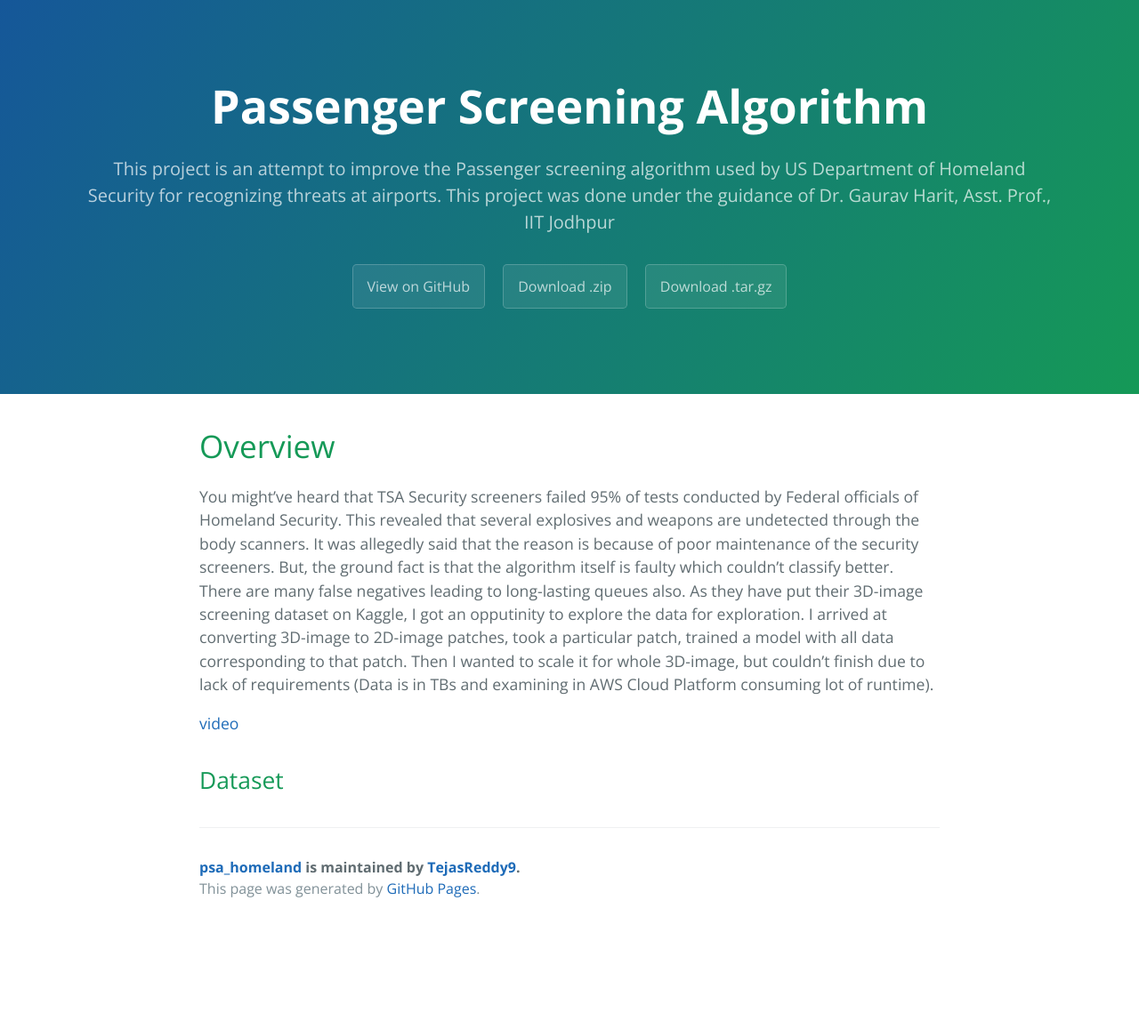
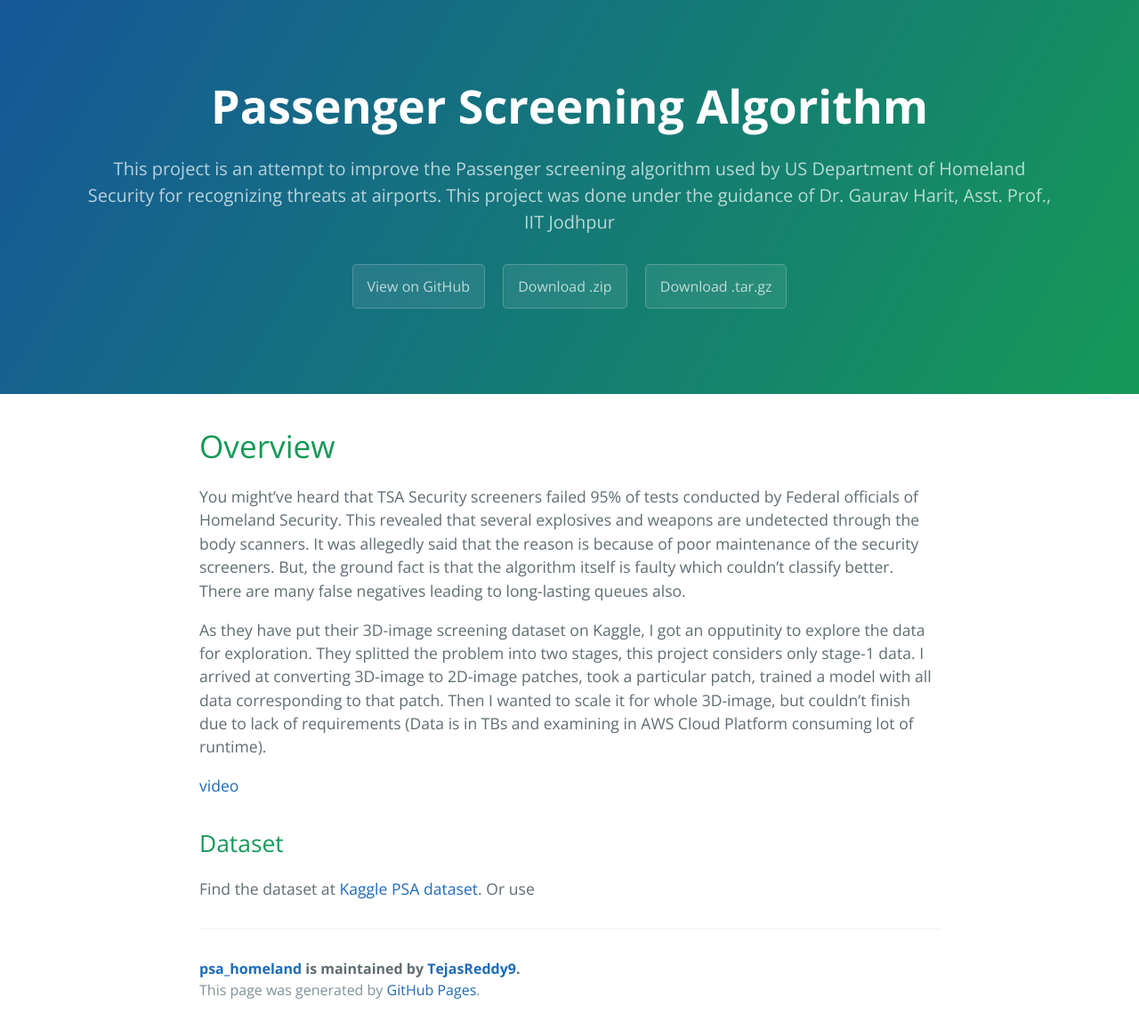
Before and after one commit to TejasReddy9/psa_homeland, a Jekyll site: the page built from docs/index.md, in a window 1280 px wide. Shown: the whole page at 89% size. Built offline with Jekyll 4.4.1, drawn with Linux system fonts in a browser that asks for light colours; our own code applies the rules of GitHub Pages for plain Markdown files; before the commit the page ends 1043 px from its top, so only the background shows below that.

Commit message:
Update index.md

```diff
--- a/docs/index.md
+++ b/docs/index.md
@@ -4,8 +4,12 @@
 
 # Overview
 
-You might've heard that TSA Security screeners failed 95% of tests conducted by Federal officials of Homeland Security. This revealed that several explosives and weapons are undetected through the body scanners. It was allegedly said that the reason is because of poor maintenance of the security screeners. But, the ground fact is that the algorithm itself is faulty which couldn't classify better. There are many false negatives leading to long-lasting queues also. As they have put their 3D-image screening dataset on Kaggle, I got an opputinity to explore the data for exploration. I arrived at converting 3D-image to 2D-image patches, took a particular patch, trained a model with all data corresponding to that patch. Then I wanted to scale it for whole 3D-image, but couldn't finish due to lack of requirements (Data is in TBs and examining in AWS Cloud Platform consuming lot of runtime).
+You might've heard that TSA Security screeners failed 95% of tests conducted by Federal officials of Homeland Security. This revealed that several explosives and weapons are undetected through the body scanners. It was allegedly said that the reason is because of poor maintenance of the security screeners. But, the ground fact is that the algorithm itself is faulty which couldn't classify better. There are many false negatives leading to long-lasting queues also.
 
-[video]()
+As they have put their 3D-image screening dataset on Kaggle, I got an opputinity to explore the data for exploration. They splitted the problem into two stages, this project considers only stage-1 data. I arrived at converting 3D-image to 2D-image patches, took a particular patch, trained a model with all data corresponding to that patch. Then I wanted to scale it for whole 3D-image, but couldn't finish due to lack of requirements (Data is in TBs and examining in AWS Cloud Platform consuming lot of runtime).
+
+[video](blob:https://www.dropbox.com/e993bf04-35e1-443d-aa1f-8bde2a65c678)
 
 ## Dataset
+
+Find the dataset at [Kaggle PSA dataset](https://www.kaggle.com/c/passenger-screening-algorithm-challenge/data). Or use
```
